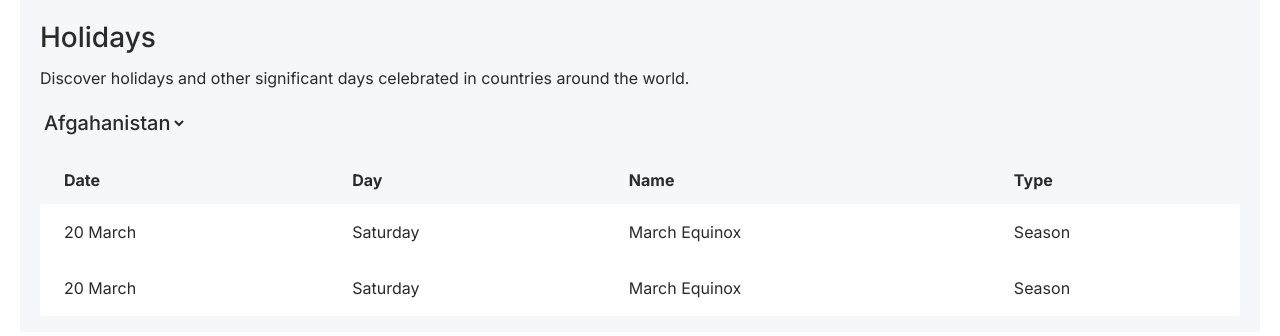
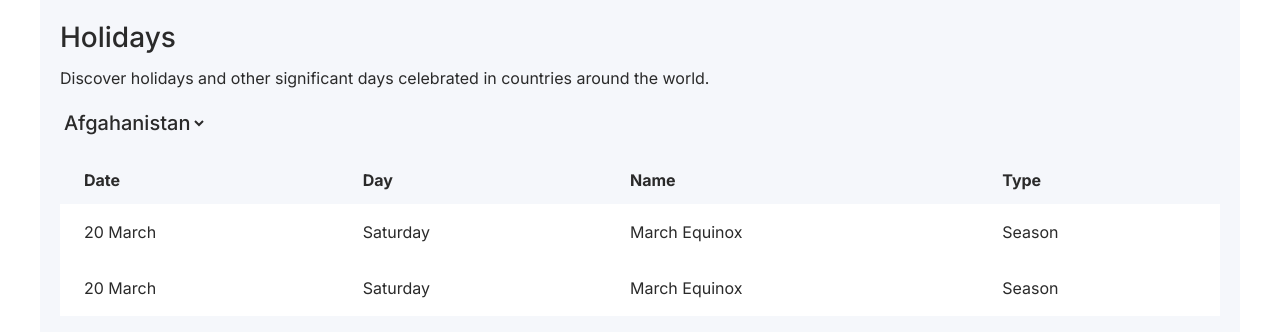
Before and after one commit to HaroldObasi/publicholiday, a React (Create React App) app: page /country in a window 1280 px wide. Shown: the top 336 px of the page. Built offline with nearby package versions, Linux system fonts and the light colour scheme.

Commit message:
styling changes

```diff
--- a/src/pages/CountryInfo.jsx
+++ b/src/pages/CountryInfo.jsx
@@ -2,7 +2,7 @@ import React from "react";
 
 const CountryInfo = () => {
     return (
-        <section className="px-5 font-primary text-dark">
+        <section className="px-0 md:px-10 font-primary text-dark">
             <div className="bg-lightBlue w-full py-4 px-5 ">
                 <div className="space-y-2 mb-5">
                     <p className="text-[28px] font-medium">Holidays</p>
```
